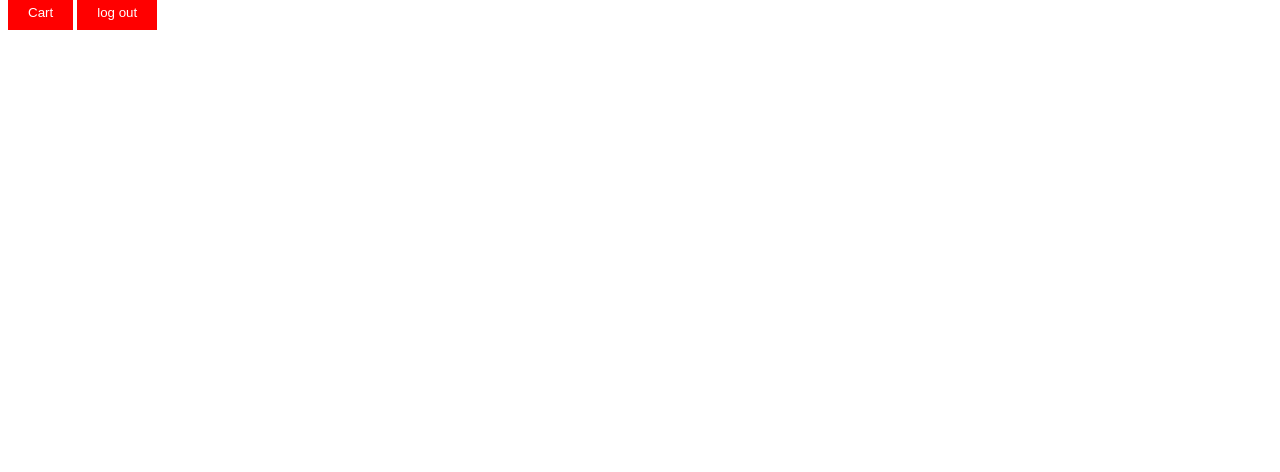
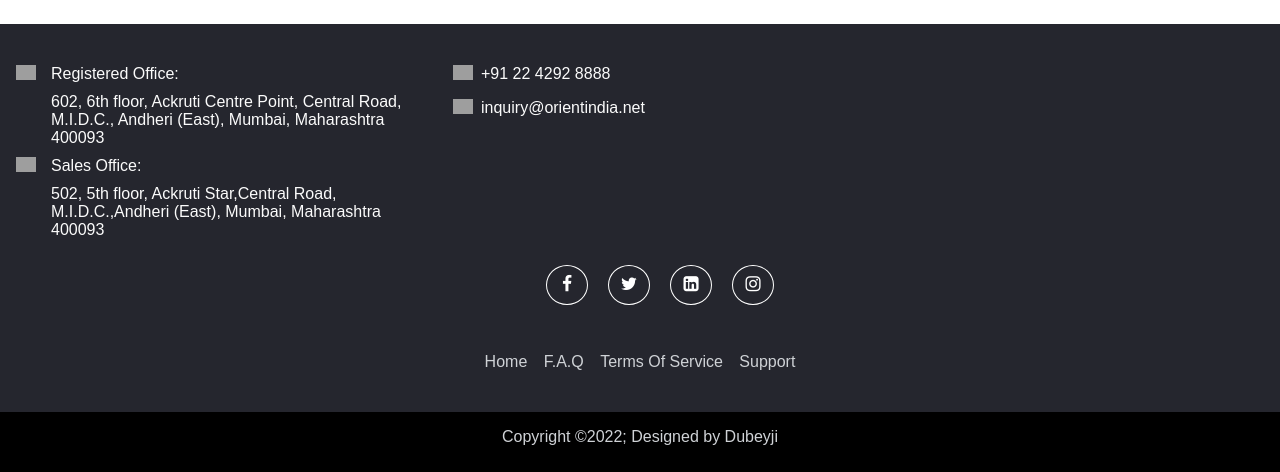
Before and after one commit to Dubeyji1233/Ecommerce, a Flask app: template Templates/orient.html in a window 1280 px wide. Shown: the part 671-1143 px from the top of the page. Before the commit the page ends 701 px from the top, so only its background shows below. Run offline with Flask 3, Linux system fonts and the light colour scheme; the template is opened without the code that fills it, so the values that code supplies are empty; grey boxes are pictures that could not be loaded.

Commit message:
payment page 2

```diff
--- /dev/null
+++ b/Templates/footer.html
@@ -0,0 +1,189 @@
+<!DOCTYPE html>
+<html lang="en">
+<head>
+    <meta charset="UTF-8">
+    <title>Title</title>
+    <link rel="stylesheet" href="https://cdnjs.cloudflare.com/ajax/libs/font-awesome/4.7.0/css/font-awesome.min.css">
+
+    <style>
+
+        body {
+            margin: 0;
+            font-family: Arial, sans-serif;
+        }
+
+        footer {
+            background: black;
+        }
+
+        .footer {
+            align-items: center;
+            justify-content: center;
+            flex-direction: column;
+            text-align: center;
+        }
+
+        .footer p {
+            margin: 10px auto;
+            line-height: 1.5;
+            font-size: 14px;
+        }
+
+        .socials {
+            list-style: none;
+            display: flex;
+            align-items: center;
+            justify-content: center;
+            margin: 1rem 0 3rem 0;
+        }
+
+        .socials li {
+            margin: 0 10px;
+        }
+
+        .socials a {
+            text-decoration: none;
+            color: #fff;
+            border: 1.1px solid white;
+            padding: 10px;
+            border-radius: 50%;
+            display: inline-block;
+        }
+
+        .socials a i {
+            font-size: 1.1rem;
+            width: 20px;
+            transition: color 0.4s ease;
+        }
+
+        .socials a:hover i {
+            color: dodgerblue;
+        }
+
+        .copyright {
+            padding: 0.3em 1em;
+            background-color: #25262e;
+        }
+
+        .footer-menu {
+            margin-top: 10px;
+            text-align: center;
+        }
+
+        .footer-menu a {
+            color: #cfd2d6;
+            padding: 6px;
+            text-decoration: none;
+        }
+
+        .footer-menu a:hover,
+        .social i:hover {
+            color: #c7940a;
+        }
+
+        .copyright p {
+            font-size: 0.9em;
+        }
+
+        .footer-copyright {
+            width: 100%;
+            padding: 0px 0px 10px 0px;
+            text-align: center;
+            color: #cfd2d6;
+        }
+        .grid-18 {
+            grid-column-gap: 8px;
+            grid-row-gap: 16px;
+            grid-template-rows: auto auto;
+            grid-template-columns: max-content auto;
+            display: grid;
+            font-family: Poppins,sans-serif;
+
+        }
+        .image-18 {
+            width: 20px;
+            height: auto;
+            max-width: none;
+        }
+        .link-3 {
+            color: #fbfbfb;
+            cursor: pointer;
+            text-decoration: none;
+            transition: background-color .55s;
+        }
+        .grid-19 {
+            grid-template-rows: auto;
+            grid-template-columns: 1fr 1fr 1fr;
+        }
+        .w-layout-grid {
+            grid-row-gap: 10px;
+            grid-column-gap: 15px;
+            grid-template-rows: auto auto;
+            /* grid-auto-columns: 1fr; */
+            display: grid;
+        }
+        .grid-20 {
+            grid-column-gap: 8px;
+            grid-row-gap: 16px;
+            grid-template-rows: max-content max-content;
+            grid-template-columns: max-content auto;
+            padding-left: 16px;
+        }
+    </style>
+</head>
+<body>
+
+    <footer>
+        <div class="row copyright">
+            <br><br>
+            <div class="w-layout-grid grid-19">
+                <div id="w-node-fef4809c-ee77-e922-06c6-7e4d807723da-6f01de9d" class="w-layout-grid grid-18">
+                    <img src="https://assets-global.website-files.com/6436acda0d5bc8518eca551a/646719252cd92087f6dfd3ce_icons8-location-2%201.svg" loading="lazy" width="70" id="w-node-fef4809c-ee77-e922-06c6-7e4d807723db-6f01de9d" alt="Location icon" class="image-18">
+                    <a id="w-node-fef4809c-ee77-e922-06c6-7e4d807723dc-6f01de9d" href="https://www.google.com/maps/place/Ackruti+Centre+Point/@19.1188577,72.8670719,17z/data=!4m9!1m2!2m1!1sOrient+Technologies!3m5!1s0x3be7c83cb09fc625:0x62f01888ff67e6d!8m2!3d19.118858!4d72.8698301!16s%2Fg%2F1pp2x8c3f" target="_blank" class="link-3 w-inline-block">Registered Office:</a>
+                        <h4 ></h4>
+                        <a class="link-3 w-inline-block" href="https://www.google.com/maps/place/Ackruti+Centre+Point/@19.1188577,72.8670719,17z/data=!4m9!1m2!2m1!1sOrient+Technologies!3m5!1s0x3be7c83cb09fc625:0x62f01888ff67e6d!8m2!3d19.118858!4d72.8698301!16s%2Fg%2F1pp2x8c3f">602, 6th floor, Ackruti Centre Point, Central Road, M.I.D.C., Andheri (East), Mumbai, Maharashtra 400093</a>
+                    <img src="https://assets-global.website-files.com/6436acda0d5bc8518eca551a/646719252cd92087f6dfd3ce_icons8-location-2%201.svg" loading="lazy" width="70" id="w-node-fef4809c-ee77-e922-06c6-7e4d807723df-6f01de9d" alt="Location icon" class="image-18">
+
+                    <a id="w-node-fef4809c-ee77-e922-06c6-7e4d807723e0-6f01de9d" href="https://www.google.com/maps/place/Ackruti+Centre+Point/@19.1188577,72.8670719,17z/data=!4m9!1m2!2m1!1sOrient+Technologies!3m5!1s0x3be7c83cb09fc625:0x62f01888ff67e6d!8m2!3d19.118858!4d72.8698301!16s%2Fg%2F1pp2x8c3f" target="_blank" class="link-3 w-inline-block">Sales Office:</a>
+                        <h4></h4>
+                        <a class="link-3 w-inline-block" href="https://www.google.com/maps/place/Ackruti+Centre+Point/@19.1188577,72.8670719,17z/data=!4m9!1m2!2m1!1sOrient+Technologies!3m5!1s0x3be7c83cb09fc625:0x62f01888ff67e6d!8m2!3d19.118858!4d72.8698301!16s%2Fg%2F1pp2x8c3f">502, 5th floor, Ackruti Star,Central Road, M.I.D.C.,Andheri (East), Mumbai, Maharashtra 400093</a>
+
+                </div>
+                <div id="w-node-fef4809c-ee77-e922-06c6-7e4d807723f8-6f01de9d" class="w-layout-grid grid-20">
+                    <img src="https://assets-global.website-files.com/6436acda0d5bc8518eca551a/64671925dc8a736ef2379f53_icons8-call%201.svg" loading="lazy" width="8" id="w-node-fef4809c-ee77-e922-06c6-7e4d807723f9-6f01de9d" alt="call icon" class="image-18">
+                        <a id="w-node-fef4809c-ee77-e922-06c6-7e4d807723fa-6f01de9d" class="link-3 w-inline-block" href="tel:+912242928888" >+91 22 4292 8888</a>
+
+                    <img src="https://assets-global.website-files.com/6436acda0d5bc8518eca551a/646719258ca7fbe39015b007_icons8-email%201.svg" loading="lazy" width="8" id="w-node-fef4809c-ee77-e922-06c6-7e4d807723fd-6f01de9d" alt="Mail icon" class="image-18">
+
+                    <a id="w-node-fef4809c-ee77-e922-06c6-7e4d807723fe-6f01de9d" href="mailto:inquiry@orientindia.net" class="link-3 w-inline-block"  >inquiry@orientindia.net</a>
+                </div>
+
+            </div>
+             <div class="footer">
+                <ul class="socials">
+                    <li><a href="https://www.facebook.com/orienttechnologies?mibextid=2JQ9oc"><i class="fa fa-facebook"></i></a></li>
+                    <li><a href="https://twitter.com/Orient_otpl"><i class="fa fa-twitter"></i></a></li>
+                    <li><a href="https://www.linkedin.com/company/orienttechnologies/"><i class="fa fa-linkedin-square"></i></a></li>
+                    <li><a href="https://www.instagram.com/orient_otpl?igsh=MWtoMXBnamw2cWd1aw=="><i class="fa fa-instagram"></i></a></li>
+                </ul>
+
+            </div>
+            <div class="footer-menu">
+                <a href="">Home</a>
+                <a href="">F.A.Q</a>
+<!--                <a href="">Cookies Policy</a>-->
+                <a href="">Terms Of Service</a>
+                <a href="">Support</a>
+            </div>
+
+            <br>
+            <br>
+
+        </div>
+        <div class="footer-copyright">
+            <p>Copyright &copy;2022; Designed by Dubeyji </p>
+        </div>
+    </footer>
+
+</body>
+</html>
--- /dev/null
+++ b/Templates/header.html
@@ -0,0 +1,77 @@
+<!DOCTYPE html>
+<html>
+<head>
+<meta name="viewport" content="width=device-width, initial-scale=1">
+<style>
+    * {box-sizing: border-box;}
+
+    body {
+      margin: 0;
+      font-family: Arial, Helvetica, sans-serif;
+    }
+
+    .header {
+      overflow: hidden;
+      background-color: #f1f1f1;
+      padding: 20px 10px;
+    }
+
+    .header a {
+      float: left;
+      color: black;
+      text-align: center;
+      padding: 12px;
+      text-decoration: none;
+      font-size: 18px;
+      line-height: 25px;
+      border-radius: 4px;
+    }
+
+    .header a.logo {
+      font-size: 25px;
+      font-weight: bold;
+    }
+
+    .header a:hover {
+      background-color: #ddd;
+      color: black;
+    }
+
+    .header a.active {
+      background-color: dodgerblue;
+      color: white;
+    }
+
+    .header-right {
+      float: right;
+    }
+
+    @media screen and (max-width: 500px) {
+      .header a {
+        float: none;
+        display: block;
+        text-align: left;
+      }
+
+      .header-right {
+        float: none;
+      }
+    }
+</style>
+</head>
+<body>
+
+<div class="header">
+  <img class="logo" src="https://www.gartner.com/imagesrv/peer-insights/vendors/logos/orient-techonologies.png">
+
+  <div class="header-right">
+
+    <a href="#contact">Contact</a>
+    <a href="#about">About Us</a>
+    <a class="active" onclick="window.location.href='{{ url_for('cart', user_email=user_email) }}'">Cart</a>
+    <a class="active" onclick="window.location.href='{{ url_for('login', user_email=user_email) }}'">log out</a>
+  </div>
+</div>
+
+</body>
+</html>
--- a/Templates/orient.html
+++ b/Templates/orient.html
@@ -24,7 +24,7 @@
         }
 
         .product-card {
-          width: 50%;
+          width: 60%;
           background-color: #fff;
           box-shadow: 0 4px 8px 0 rgba(0, 0, 0, 0.2);
           padding: 20px;
@@ -123,8 +123,8 @@
     </style>
 </head>
 <body>
+    {% include 'header.html' %}
     <div class="previously-viewed">
-      <img  class="logo" src="https://www.gartner.com/imagesrv/peer-insights/vendors/logos/orient-techonologies.png">
 
 <!--      <h1>Welcome to Orient</h1>-->
       <ul>
@@ -187,8 +187,9 @@
         </li>
       </ul>
     </div>
-<button class="add-to-cart" onclick="window.location.href='{{ url_for('cart', user_email=user_email) }}'">Cart</button>
-<button class="add-to-cart" onclick="window.location.href='{{ url_for('login', user_email=user_email) }}'">log out</button>
+    {% include 'footer.html' %}
+<!--<button class="add-to-cart" onclick="window.location.href='{{ url_for('cart', user_email=user_email) }}'">Cart</button>-->
+<!--<button class="add-to-cart" onclick="window.location.href='{{ url_for('login', user_email=user_email) }}'">log out</button>-->
 
 </body>
 <script>
```
Also changed, not shown: Templates/amazon.html (+4 -3 lines).
